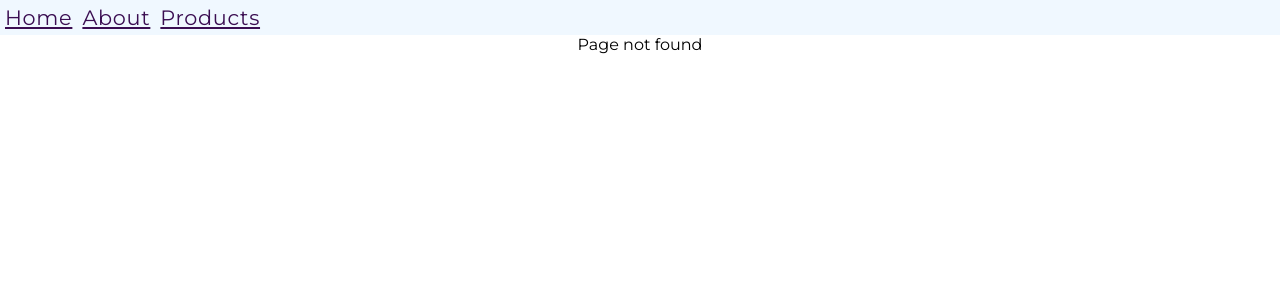
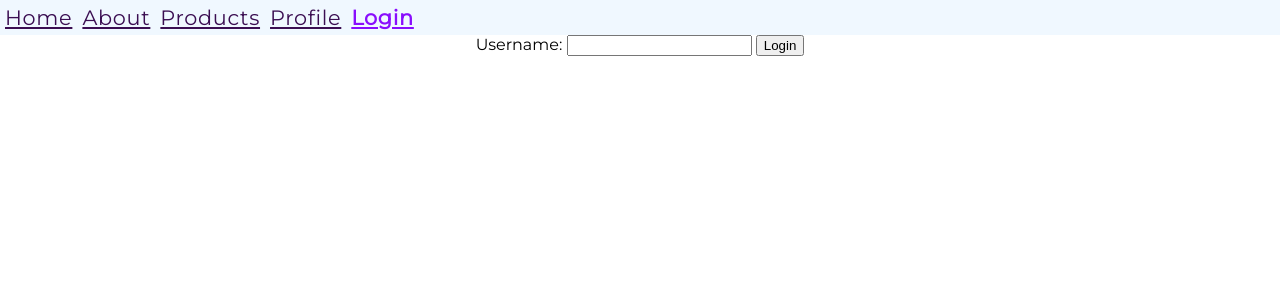
Before and after one commit to harshrajhrj/react-grasp, a React (Create React App) app: page /login in a window 1280 px wide. Before the commit this address had no page. Shown: the top 300 px of the page. Built offline with nearby package versions, Linux system fonts and the light colour scheme.

Commit message:
implemented authentication and route protection

```diff
--- a/src/App.js
+++ b/src/App.js
@@ -17,15 +17,22 @@
 import { Orders } from './components/Orders';
 import { OrderTaker } from './components/OrderTaker';
 import React from 'react';
+import { AuthProvider } from './components/Auth';
+import { Login } from './components/Login';
+import { RequireAuth } from './components/RequireAuth';
+import { Profile } from './components/Profile';
 const LazyAbout = React.lazy(() => import('./components/About'));
 
 function App() {
   return (
     <>
+      <AuthProvider>
         <div className='App'>
           <Navbar />
           <Routes>
             <Route path='/' element={<Home />} />
+            <Route path='/login' element={<Login />} />
+            <Route path='/profile' element={<RequireAuth><Profile /></RequireAuth>} />
             <Route path='about' element={<React.Suspense fallback='Loading...'><LazyAbout /></React.Suspense>} />
             <Route path='order-summary' element={<OrderSummary />} />
             <Route path='products' element={<Products />}>
@@ -43,6 +50,7 @@
             <Route path='*' element={<NoMatch />}></Route>
           </Routes>
         </div>
+      </AuthProvider>
     </>
   );
 }
--- /dev/null
+++ b/src/components/Auth.js
@@ -0,0 +1,20 @@
+import { useState, useContext, createContext } from 'react'
+
+const AuthContext = createContext(null);
+
+export const AuthProvider = ({ children }) => {
+    const [user, setUser] = useState(null);
+    const login = (user) => {
+        setUser(user);
+    }
+    const logout = () => {
+        setUser(null);
+    }
+    return (
+        <AuthContext.Provider value={{ user, login, logout }}>{children}</AuthContext.Provider>
+    )
+}
+
+export const useAuth = () => {
+    return useContext(AuthContext);
+}
--- /dev/null
+++ b/src/components/Login.js
@@ -0,0 +1,25 @@
+import { useState } from 'react'
+import { useNavigate, useLocation } from 'react-router-dom'
+import { useAuth } from './Auth';
+
+export const Login = () => {
+    const [user, setUser] = useState('')
+    const navigate = useNavigate()
+    const location = useLocation()
+    const auth = useAuth()
+
+    const redirectPath = location.state?.path || '/'
+
+    const handleLogin = () => {
+        auth.login(user)
+        navigate(redirectPath, { replace: true })
+    }
+    return (
+        <div>
+            <label>
+                Username: <input type='text' onChange={e => setUser(e.target.value)} />
+            </label>{' '}
+            <button onClick={handleLogin}>Login</button>
+        </div>
+    )
+}
--- a/src/components/Navbar.js
+++ b/src/components/Navbar.js
@@ -1,6 +1,8 @@
 import { NavLink } from "react-router-dom";
+import { useAuth } from "./Auth";
 
 export const Navbar = () => {
+    const auth = useAuth();
     const navLinkStyles = ({ isActive }) => {
         return {
             fontWeight: isActive ? 800 : 400,
@@ -13,6 +15,12 @@
                 <NavLink style={navLinkStyles} to='/'>Home</NavLink>
                 <NavLink style={navLinkStyles} to='/about'>About</NavLink>
                 <NavLink style={navLinkStyles} to='/products'>Products</NavLink>
+                <NavLink style={navLinkStyles} to='/profile'>Profile</NavLink>
+                {!auth.user && (
+                    <NavLink to='/login' style={navLinkStyles}>
+                        Login
+                    </NavLink>
+                )}
             </nav>
         </div>
     );
--- /dev/null
+++ b/src/components/Profile.js
@@ -0,0 +1,14 @@
+import { useNavigate } from 'react-router-dom';
+import { useAuth } from './Auth';
+
+export const Profile = () => {
+    const navigate = useNavigate();
+    const auth = useAuth();
+    const handleLogout = () => {
+        auth.logout();
+        navigate('/');
+    }
+    return (
+        <div>Welcome {auth.user}. <button onClick={handleLogout}>Logout</button></div>
+    )
+}
--- /dev/null
+++ b/src/components/RequireAuth.js
@@ -0,0 +1,11 @@
+import { Navigate, useLocation } from "react-router-dom";
+import { useAuth } from "./Auth";
+
+export const RequireAuth = ({ children }) => {
+    const location = useLocation();
+    const auth = useAuth();
+    if (!auth.user) {
+        return <Navigate to='/login' state={{ path: location.pathname }} />
+    }
+    return children;
+}
```
Lines whose indentation alone changed are shown as unchanged.
